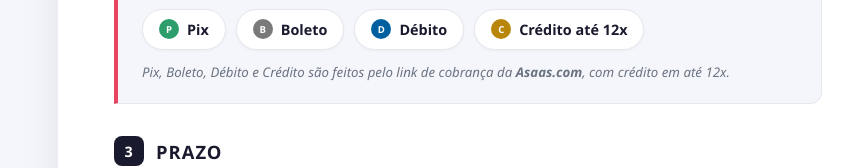
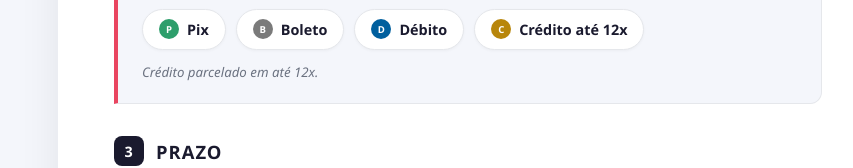
Before and after one commit to caiomatosoficial/contrato-brasil, a plain HTML site: page index.html in a window 1280 px wide. Shown: the part 1097-1265 px from the top of the page, without its empty margins (172-1025 px from the left). Drawn offline with Linux system fonts and the light colour scheme.

Commit message:
Remove Asaas mention from payment note

```diff
--- a/index.html
+++ b/index.html
@@ -573,7 +573,7 @@
             <span class="pay-method"><span class="ico ico-debito">D</span> Débito</span>
             <span class="pay-method"><span class="ico ico-credito">C</span> Crédito até 12x</span>
           </div>
-          <p class="pay-note">Pix, Boleto, Débito e Crédito são feitos pelo link de cobrança da <strong>Asaas.com</strong>, com crédito em até 12x.</p>
+          <p class="pay-note">Crédito parcelado em até 12x.</p>
         </div>
       </div>
 
```
